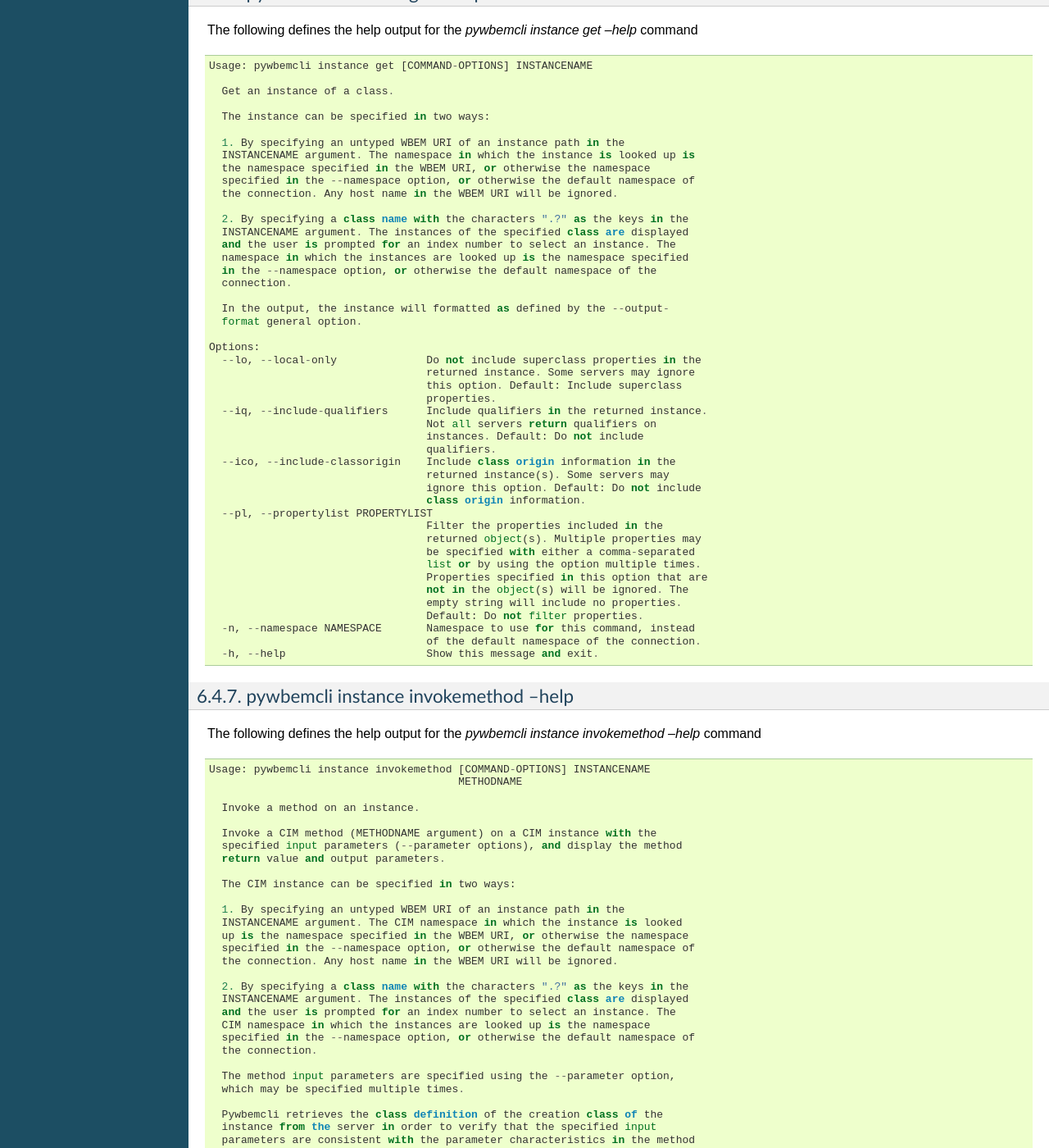
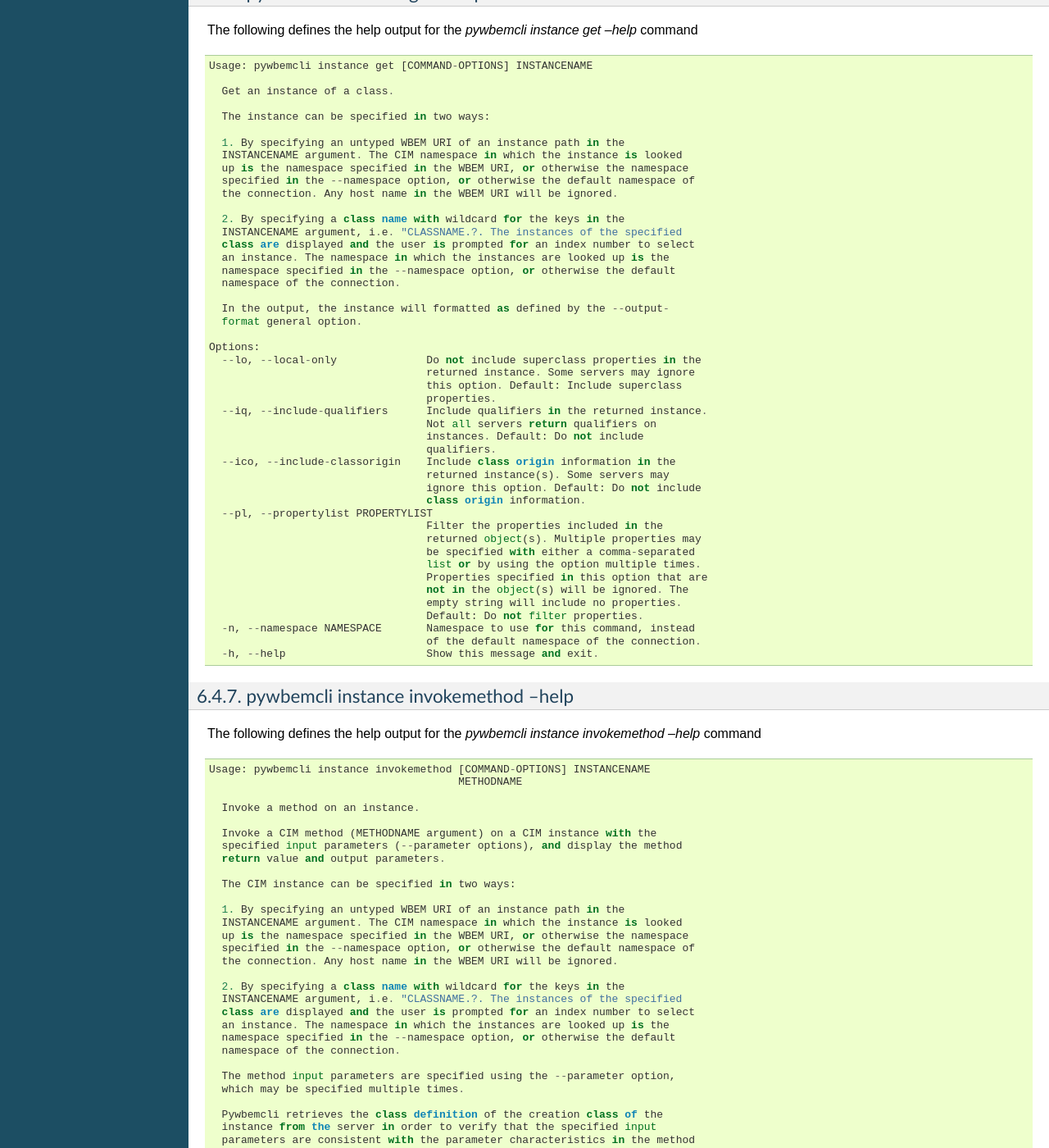
Before and after one commit to pywbem/pywbemtools, a Sphinx documentation site: the page built from docs/pywbemclicmdshelp.rst, in a window 1280 px wide and 1400 px high, scrolled down 17807 px. Shown: the whole window at 82% size. Built offline with Sphinx 7.4.7, drawn with Linux system fonts in a browser that asks for light colours; the version number could not be read and is left out; some of the changed text lies outside the part shown.

Commit message:
Fix Andy's Comments
1. Refactored the description of INSTANCENAME argument to only reference
a general section from pywbemclicommands.rst and create the complete
description of both the complete WBEM_URL and selection into a section
in features with subsections for WBEM URI and for selection.

2. I think I fixed the other issues also

```diff
--- a/docs/pywbemclicmdshelp.rst
+++ b/docs/pywbemclicmdshelp.rst
@@ -1005,12 +1005,12 @@ The following defines the help output for the `pywbemcli instance associators --
       specified in the --namespace option, or otherwise the default namespace of
       the connection. Any host name in the WBEM URI will be ignored.
 
-      2. By specifying a class name with the characters ".?" as the keys in the
-      INSTANCENAME argument. The instances of the specified class are displayed
-      and the user is prompted for an index number to select an instance. The
-      CIM namespace in which the instances are looked up is the namespace
-      specified in the --namespace option, or otherwise the default namespace of
-      the connection.
+      2. By specifying a class name with wildcard for the keys in the
+      INSTANCENAME argument, i.e. "CLASSNAME.?. The instances of the specified
+      class are displayed and the user is prompted for an index number to select
+      an instance. The namespace in which the instances are looked up is the
+      namespace specified in the --namespace option, or otherwise the default
+      namespace of the connection.
 
       The instances to be retrieved can be filtered by the --filter-query,
       --role, --result-role, --assoc-class, and --result-class options.
@@ -1193,12 +1193,12 @@ The following defines the help output for the `pywbemcli instance delete --help`
       specified in the --namespace option, or otherwise the default namespace of
       the connection. Any host name in the WBEM URI will be ignored.
 
-      2. By specifying a class name with the characters ".?" as the keys in the
-      INSTANCENAME argument. The instances of the specified class are displayed
-      and the user is prompted for an index number to select an instance. The
-      CIM namespace in which the instances are looked up is the namespace
-      specified in the --namespace option, or otherwise the default namespace of
-      the connection.
+      2. By specifying a class name with wildcard for the keys in the
+      INSTANCENAME argument, i.e. "CLASSNAME.?. The instances of the specified
+      class are displayed and the user is prompted for an index number to select
+      an instance. The namespace in which the instances are looked up is the
+      namespace specified in the --namespace option, or otherwise the default
+      namespace of the connection.
 
     Options:
       -n, --namespace NAMESPACE  Namespace to use for this command, instead of the
@@ -1305,17 +1305,17 @@ The following defines the help output for the `pywbemcli instance get --help` co
       The instance can be specified in two ways:
 
       1. By specifying an untyped WBEM URI of an instance path in the
-      INSTANCENAME argument. The namespace in which the instance is looked up is
-      the namespace specified in the WBEM URI, or otherwise the namespace
+      INSTANCENAME argument. The CIM namespace in which the instance is looked
+      up is the namespace specified in the WBEM URI, or otherwise the namespace
       specified in the --namespace option, or otherwise the default namespace of
       the connection. Any host name in the WBEM URI will be ignored.
 
-      2. By specifying a class name with the characters ".?" as the keys in the
-      INSTANCENAME argument. The instances of the specified class are displayed
-      and the user is prompted for an index number to select an instance. The
-      namespace in which the instances are looked up is the namespace specified
-      in the --namespace option, or otherwise the default namespace of the
-      connection.
+      2. By specifying a class name with wildcard for the keys in the
+      INSTANCENAME argument, i.e. "CLASSNAME.?. The instances of the specified
+      class are displayed and the user is prompted for an index number to select
+      an instance. The namespace in which the instances are looked up is the
+      namespace specified in the --namespace option, or otherwise the default
+      namespace of the connection.
 
       In the output, the instance will formatted as defined by the --output-
       format general option.
@@ -1376,12 +1376,12 @@ The following defines the help output for the `pywbemcli instance invokemethod -
       specified in the --namespace option, or otherwise the default namespace of
       the connection. Any host name in the WBEM URI will be ignored.
 
-      2. By specifying a class name with the characters ".?" as the keys in the
-      INSTANCENAME argument. The instances of the specified class are displayed
-      and the user is prompted for an index number to select an instance. The
-      CIM namespace in which the instances are looked up is the namespace
-      specified in the --namespace option, or otherwise the default namespace of
-      the connection.
+      2. By specifying a class name with wildcard for the keys in the
+      INSTANCENAME argument, i.e. "CLASSNAME.?. The instances of the specified
+      class are displayed and the user is prompted for an index number to select
+      an instance. The namespace in which the instances are looked up is the
+      namespace specified in the --namespace option, or otherwise the default
+      namespace of the connection.
 
       The method input parameters are specified using the --parameter option,
       which may be specified multiple times.
@@ -1433,12 +1433,12 @@ The following defines the help output for the `pywbemcli instance modify --help`
       specified in the --namespace option, or otherwise the default namespace of
       the connection. Any host name in the WBEM URI will be ignored.
 
-      2. By specifying a class name with the characters ".?" as the keys in the
-      INSTANCENAME argument. The instances of the specified class are displayed
-      and the user is prompted for an index number to select an instance. The
-      CIM namespace in which the instances are looked up is the namespace
-      specified in the --namespace option, or otherwise the default namespace of
-      the connection.
+      2. By specifying a class name with wildcard for the keys in the
+      INSTANCENAME argument, i.e. "CLASSNAME.?. The instances of the specified
+      class are displayed and the user is prompted for an index number to select
+      an instance. The namespace in which the instances are looked up is the
+      namespace specified in the --namespace option, or otherwise the default
+      namespace of the connection.
 
       The properties to be modified and their new values are specified using the
       --property option, which may be specified multiple times.
@@ -1537,12 +1537,12 @@ The following defines the help output for the `pywbemcli instance references --h
       specified in the --namespace option, or otherwise the default namespace of
       the connection. Any host name in the WBEM URI will be ignored.
 
-      2. By specifying a class name with the characters ".?" as the keys in the
-      INSTANCENAME argument. The instances of the specified class are displayed
-      and the user is prompted for an index number to select an instance. The
-      CIM namespace in which the instances are looked up is the namespace
-      specified in the --namespace option, or otherwise the default namespace of
-      the connection.
+      2. By specifying a class name with wildcard for the keys in the
+      INSTANCENAME argument, i.e. "CLASSNAME.?. The instances of the specified
+      class are displayed and the user is prompted for an index number to select
+      an instance. The namespace in which the instances are looked up is the
+      namespace specified in the --namespace option, or otherwise the default
+      namespace of the connection.
 
       The instances to be retrieved can be filtered by the --filter-query,
       --role and --result-class options.
```
Also changed, not shown: docs/appendix.rst (+6 -1 lines), docs/pywbemclicommands.rst (+14 -44 lines), docs/pywbemclifeatures.rst (+109 -95 lines), 1 other file.
